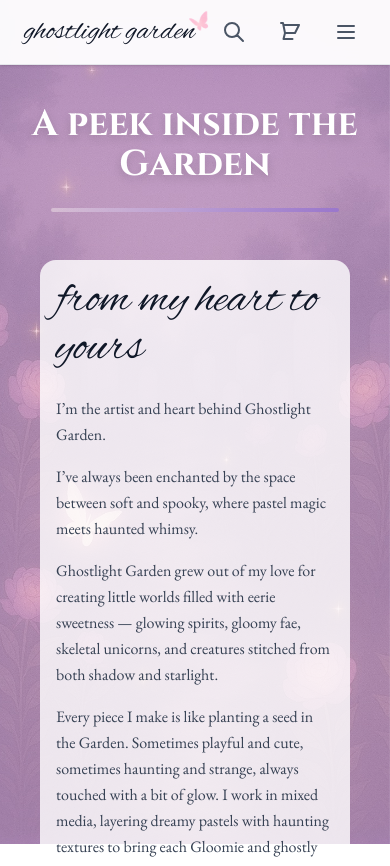
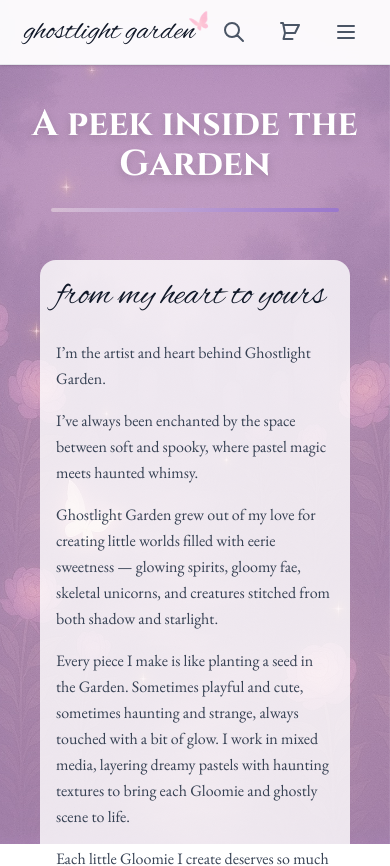
Before and after one commit to robertconnell/ghostlight-garden, a Next.js app: page /about in a window 390 px wide. Built offline with nearby package versions, Linux system fonts and the light colour scheme; no server answers; a web font is replaced by a local one.

Commit message:
fixed event listeners for image protection that were always on, and resized about page section title to fit for mobile.

```diff
--- a/app/(with-nav)/about/page.tsx
+++ b/app/(with-nav)/about/page.tsx
@@ -75,7 +75,7 @@
 
           {/* Our Mission */}
           <div className="bg-white/80 rounded-2xl p-4 md:p-6 order-1 md:order-2">
-            <h2 className="text-5xl font-alex-brush text-gray-900 mb-6">from my heart to yours</h2>
+            <h2 className="text-4xl md:text-5xl font-alex-brush text-gray-900 mb-6">from my heart to yours</h2>
             <div className="space-y-4 text-gray-700 leading-relaxed">
               <p>
                 I’m the artist and heart behind Ghostlight Garden.
--- a/components/ImageProtection.tsx
+++ b/components/ImageProtection.tsx
@@ -10,6 +10,11 @@
       '--image-protection-enabled',
       IMAGE_PROTECTION_ENABLED ? '1' : '0'
     );
+
+    // Only add event listeners if image protection is enabled
+    if (!IMAGE_PROTECTION_ENABLED) {
+      return;
+    }
 
     // Prevent right-click context menu
     const handleContextMenu = (e: MouseEvent) => {
```
